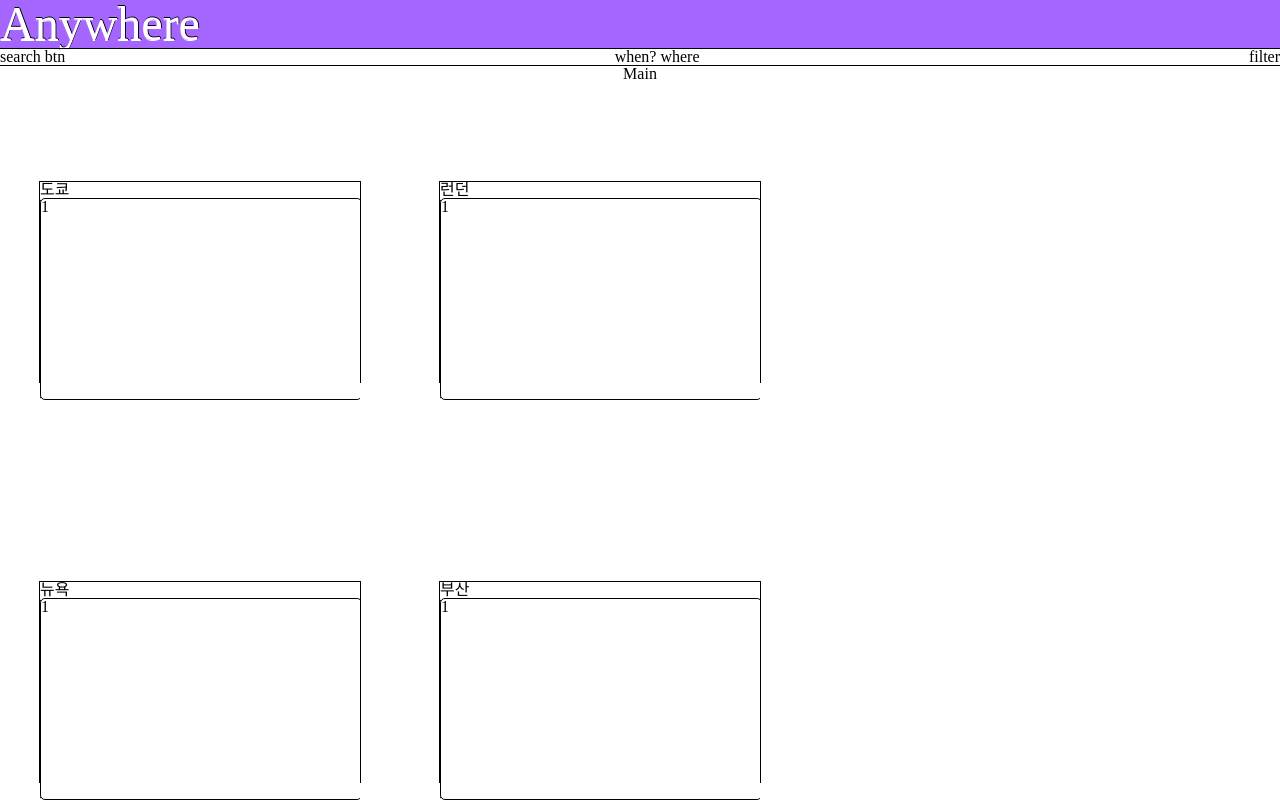
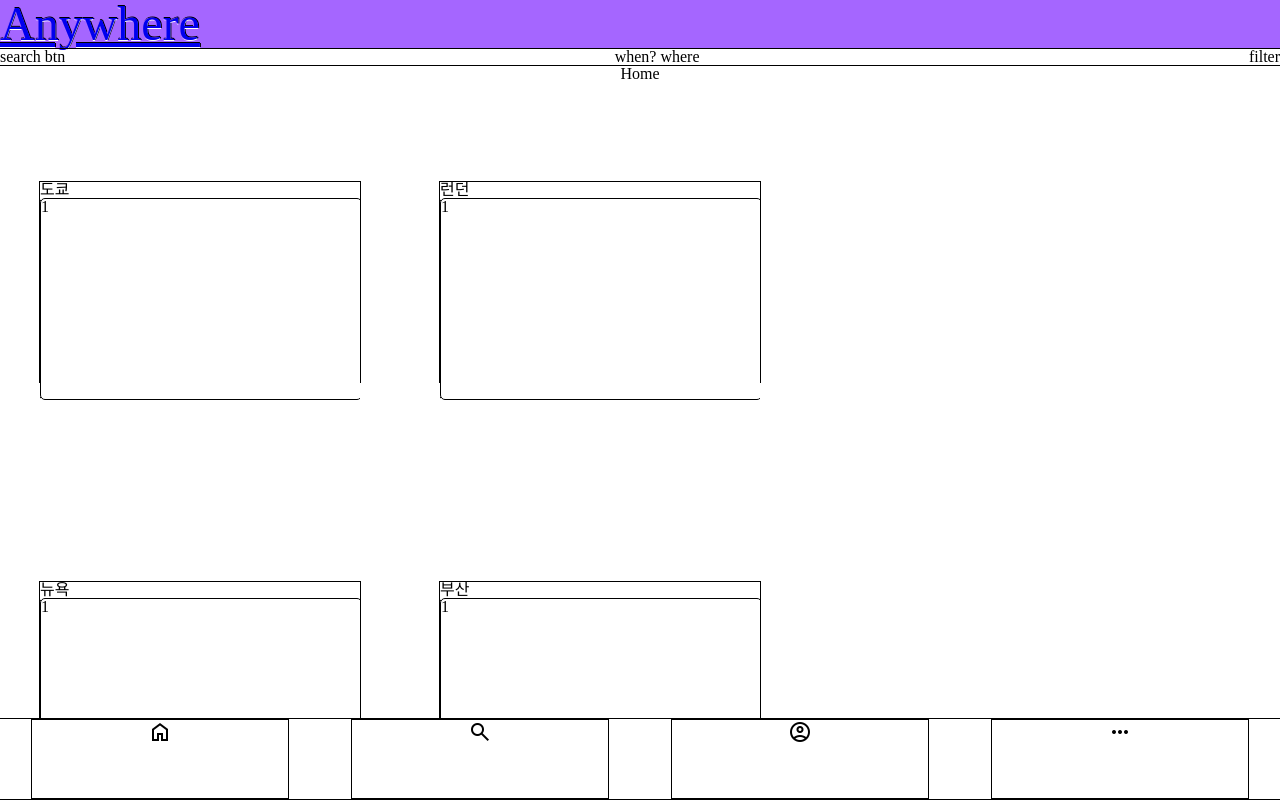
Before and after one commit to SwimmingRiver/anywhere_front_sketch, a React (Create React App) app: page / in a window 1280 px wide. Shown: the top 802 px of the page. Built offline with nearby package versions, Linux system fonts and the light colour scheme; a web font is replaced by a local one.

Commit message:
add bottom bar

```diff
--- a/src/App.js
+++ b/src/App.js
@@ -1,79 +1,7 @@
-import Join from "./Components/Join";
-import styled from "styled-components";
-import { BrowserRouter,Route,Routes } from "react-router-dom";
 import Main from './Pages/Main';
-import Login from './Components/Login';
-import Nav from './Nav';
-import Kakao from "./Util/Kakao";
-import { useState } from "react";
-import Search from "./Components/Search";
-import LodgeInfo from "./Components/LodgeInfo";
 
-const Title = styled.h1`
-  font-size: 1em;
-  width: 100vw;
-  color: white;
-  background-color: #a566ff;
-
-  font-family: "Itim", cursive;
-  text-shadow: -1px 0px #a566ff, 0px 1px white, 1px 0px black, 0px -1px black;
-  /* text-shadow: 1px 1px 1px; */
-  @media(max-width: 500px) {
-
-  }
-`;
-const Wrapper = styled.div`
-  background-color: white;
-  display: flex;
-  justify-content: center;
-  align-items: center;
-  flex-direction: column;
-`;
-const HeadWrapper = styled.div`
-  font-size: 3em;
-  width: 100vw;
-  color: white;
-  background-color: #a566ff;
-  display: flex;
-`;
-const Hamburg = styled.div`
-  @media(min-width: 500px) {
-    display: none;
-  }
-`;
-function App() {
-  const [navToggle, setNavToggle] = useState(false);
-  return (
-    <>
-    <Wrapper>
-      <HeadWrapper>
-        <Hamburg>
-        <span
-            class="material-symbols-outlined"
-            onClick={() => {
-              setNavToggle((prev) => !prev);
-            }}
-          >
-            menu
-          </span>
-        </Hamburg>
-
-     <Title>Anywhere</Title>
-     </HeadWrapper>
-      <BrowserRouter basename={process.env.PUBLIC_URL}>
-      {navToggle ? <Nav /> : null}
-      <Search/>
-      <Routes>
-        <Route exact path="/" element={<Main/>}/>
-        <Route path="/join" element={<Join/>}/>
-        <Route path="/login" element={<Login />} />
-        <Route path="/kakaologin" element={<Kakao/>}/>
-        <Route path="/lodgeinfo" element={<LodgeInfo />} />
-      </Routes>
-      </BrowserRouter>
-      </Wrapper>
-    </>
-  );
+function App(){
+return(
+<Main/>)
 }
-
 export default App;
--- /dev/null
+++ b/src/Pages/Home.js
@@ -0,0 +1,33 @@
+import Carousel from "../Components/Carousel";
+import styled from "styled-components";
+
+const CarouselWrapper = styled.div`
+  width: 100%;
+  height: 100%;
+  display: grid;
+  grid-template-columns: 25em 25em;
+  grid-template-rows: 25em 25em;
+  place-items: center;
+  @media(max-width:500px){
+    grid-template-columns: 100%;
+    grid-template-rows: 25em 25em 25em 25em 25em;
+    place-items: center;
+
+  }
+`;
+
+
+function Home(){
+    return(<>
+     <h1>Home</h1>
+    <CarouselWrapper>
+        <Carousel place="도쿄" />
+        <Carousel place="런던" />
+        <Carousel place="뉴욕" />
+        <Carousel place="부산" />
+        <Carousel place="서울" />
+        <Carousel place="오사카" />
+        </CarouselWrapper>
+    </>)
+}
+export default Home;
--- a/src/Pages/Main.js
+++ b/src/Pages/Main.js
@@ -1,33 +1,98 @@
-import Carousel from "../Components/Carousel";
+import Join from "../Components/Join";
 import styled from "styled-components";
+import { BrowserRouter,Link,Route,Routes } from "react-router-dom";
+import Home from "./Home";
+import Login from '../Components/Login';
+import Nav from '../Nav';
+import Kakao from "../Util/Kakao";
+import { useState } from "react";
+import Search from "../Components/Search";
+import LodgeInfo from "../Components/LodgeInfo";
 
-const CarouselWrapper = styled.div`
-  width: 100%;
-  height: 100%;
-  display: grid;
-  grid-template-columns: 25em 25em;
-  grid-template-rows: 25em 25em;
-  place-items: center;
-  @media(max-width:500px){
-    grid-template-columns: 100%;
-    grid-template-rows: 25em 25em 25em 25em 25em;
-    place-items: center;
+const Title = styled.h1`
+  font-size: 1em;
+  width: 100vw;
+  color: white;
+  background-color: #a566ff;
+
+  font-family: "Itim", cursive;
+  text-shadow: -1px 0px #a566ff, 0px 1px white, 1px 0px black, 0px -1px black;
+  /* text-shadow: 1px 1px 1px; */
+  @media(max-width: 500px) {
 
   }
 `;
+const Wrapper = styled.div`
+  background-color: white;
+  display: flex;
+  justify-content: center;
+  align-items: center;
+  flex-direction: column;
+`;
+const HeadWrapper = styled.div`
+  font-size: 3em;
+  width: 100vw;
+  color: white;
+  background-color: #a566ff;
+  display: flex;
+`;
+const Hamburg = styled.div`
+  @media(min-width: 500px) {
+    display: none;
+  }
+`;
+const Lower = styled.div`
+  width: 100%;
+  height: 10vh;
+  border: solid 1px black;
+  position: fixed;
+  display: flex;
+  flex-direction: row;
+  justify-content: space-around;
+  background-color: white;
+  bottom: 0;
+`;
+const Item = styled.li`
+  border: solid 1px black;
+  width: 20vw;
+  list-style: none;
+  text-align: center;
+`;
 
+function Main() {
+  return (
+    <>
+    <Wrapper>
+      <BrowserRouter basename={process.env.PUBLIC_URL}>
+       <HeadWrapper>
+       <Title><Link to="/">Anywhere</Link></Title>
+       </HeadWrapper>
+       <Search/>
+      <Routes>
+        <Route exact path="/" element={<Home/>}/>
+        <Route path="/join" element={<Join/>}/>
+        <Route path="/login" element={<Login />} />
+        <Route path="/kakaologin" element={<Kakao/>}/>
+        <Route path="/lodgeinfo" element={<LodgeInfo />} />
+      </Routes>
+      <Lower>
+        <Item>
+          <span class="material-symbols-outlined">home</span>
+        </Item>
+        <Item>
+          <span class="material-symbols-outlined">search</span>
+        </Item>
+        <Item>
+          <span class="material-symbols-outlined">account_circle</span>
+        </Item>
+        <Item>
+          <span class="material-symbols-outlined">more_horiz</span>
+        </Item>
+      </Lower>
+      </BrowserRouter>
+      </Wrapper>
+    </>
+  );
+}
 
-function Main(){
-    return(<>
-     <h1>Main</h1>
-    <CarouselWrapper>
-        <Carousel place="도쿄" />
-        <Carousel place="런던" />
-        <Carousel place="뉴욕" />
-        <Carousel place="부산" />
-        <Carousel place="서울" />
-        <Carousel place="오사카" />
-        </CarouselWrapper>
-    </>)
-}
 export default Main;
```
